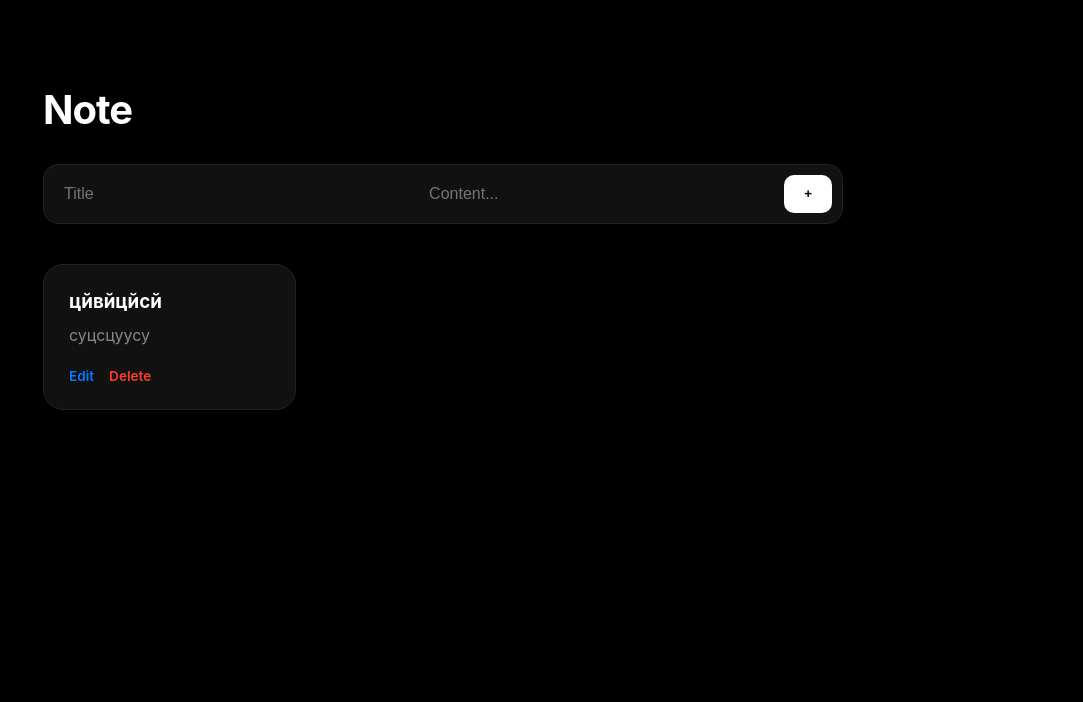
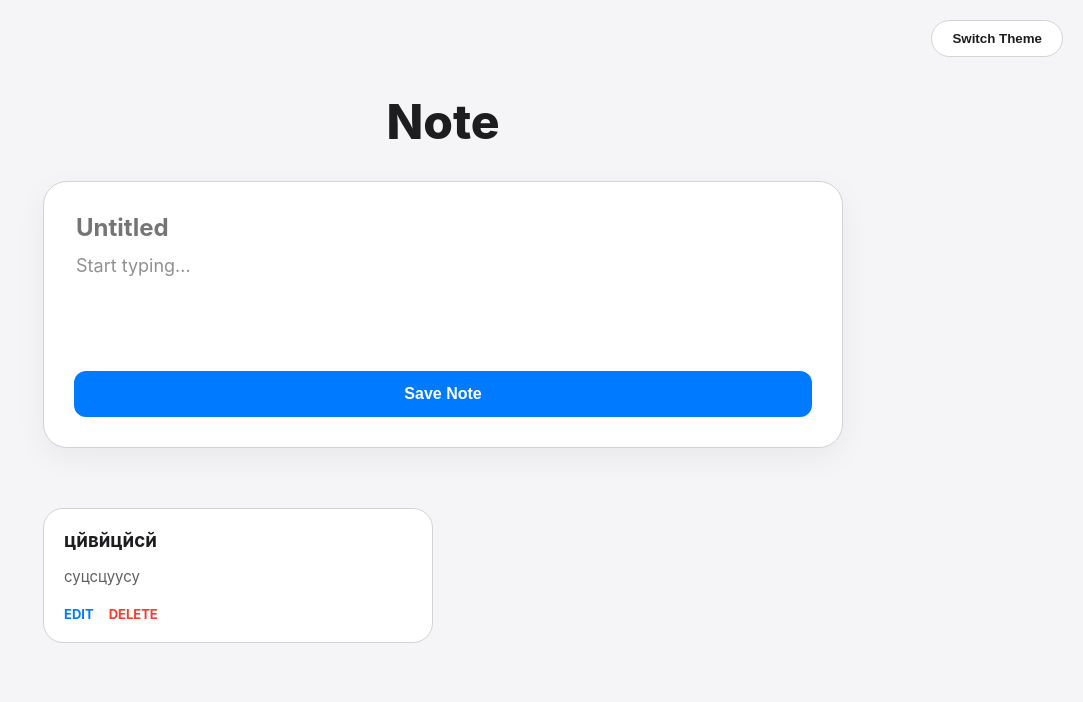
Before and after one commit to noxtra357/Online-notes, a Flask app: page / in a window 1280 px wide. Shown: the top 702 px of the page, without its empty margins (197-1280 px from the left). Run offline with Flask 3, Linux system fonts and the light colour scheme.

Commit message:
My Notes

```diff
--- a/static/style.css
+++ b/static/style.css
@@ -1,46 +1,74 @@
-body {
-    background-color: #000;
-    color: #fff;
-    font-family: -apple-system, sans-serif;
-    display: flex; justify-content: center;
-    padding: 50px 20px;
+:root {
+    --bg: #f5f5f7;
+    --card: #ffffff;
+    --text: #1d1d1f;
+    --border: #d2d2d7;
+    --accent: #007aff;
+    --danger: #ff3b30;
 }
 
-.container { width: 100%; max-width: 800px; }
-
-h1 { font-size: 2.5rem; letter-spacing: -1px; margin-bottom: 30px; }
-
-.note-form {
-    display: flex; gap: 10px; margin-bottom: 40px;
-    background: #111; padding: 10px; border-radius: 15px;
-    border: 1px solid #222;
+body.dark-theme {
+    --bg: #000000;
+    --card: #1c1c1e;
+    --text: #ffffff;
+    --border: #38383a;
+    --accent: #0a84ff;
 }
 
-input {
-    background: transparent; border: none; outline: none;
-    color: #fff; font-size: 1rem; padding: 10px; flex: 1;
+body {
+    background-color: var(--bg);
+    color: var(--text);
+    font-family: -apple-system, system-ui, sans-serif;
+    margin: 0; transition: 0.3s;
+    display: flex; justify-content: center;
 }
 
-.btn-add {
-    background: #fff; color: #000; border: none;
-    border-radius: 10px; padding: 0 20px; cursor: pointer; font-weight: bold;
+.wrapper { width: 100%; max-width: 800px; padding: 60px 20px; }
+
+/* Кнопка темы */
+.theme-toggle {
+    position: fixed; top: 20px; right: 20px;
+    background: var(--card); border: 1px solid var(--border);
+    color: var(--text); padding: 10px 20px; border-radius: 50px;
+    cursor: pointer; font-weight: 600; z-index: 100;
 }
 
-.notes-grid {
-    display: grid; grid-template-columns: repeat(auto-fill, minmax(250px, 1fr)); gap: 20px;
+/* Центральная форма */
+.hero { text-align: center; margin-bottom: 60px; }
+h1 { font-size: 48px; font-weight: 800; margin-bottom: 30px; }
+
+.main-card {
+    background: var(--card); border: 1px solid var(--border);
+    padding: 30px; border-radius: 24px; box-shadow: 0 10px 30px rgba(0,0,0,0.05);
 }
 
-.note-card {
-    background: #111; padding: 25px; border-radius: 20px;
-    border: 1px solid #222; transition: 0.3s;
+input, textarea {
+    width: 100%; background: transparent; border: none; outline: none;
+    color: var(--text); font-family: inherit; font-size: 18px; margin-bottom: 10px;
 }
 
-.note-card:hover { transform: translateY(-5px); border-color: #444; }
+input { font-weight: 700; font-size: 24px; }
+textarea { height: 100px; resize: none; color: var(--text); opacity: 0.8; }
 
-.note-card h3 { margin: 0 0 10px 0; color: #fff; }
-.note-card p { color: #888; margin: 0 0 20px 0; line-height: 1.6; }
+.btn-save {
+    background: var(--accent); color: white; border: none;
+    width: 100%; padding: 14px; border-radius: 12px;
+    font-size: 16px; font-weight: 600; cursor: pointer;
+}
+
+/* Сетка карточек */
+.grid { display: grid; grid-template-columns: repeat(auto-fill, minmax(280px, 1fr)); gap: 20px; }
+
+.note-card {
+    background: var(--card); border: 1px solid var(--border);
+    padding: 20px; border-radius: 20px; transition: 0.2s;
+}
+
+.note-card:hover { transform: translateY(-5px); border-color: var(--accent); }
+.note-card h3 { margin: 0 0 10px 0; }
+.note-card p { opacity: 0.7; font-size: 15px; margin-bottom: 20px; }
 
 .actions { display: flex; gap: 15px; }
-.actions a { text-decoration: none; font-size: 0.85rem; font-weight: 600; }
-.edit-link { color: #007aff; }
-.del-link { color: #ff3b30; }
+.actions a { text-decoration: none; font-size: 13px; font-weight: 700; }
+.edit { color: var(--accent); }
+.delete { color: var(--danger); }
--- a/templates/index.html
+++ b/templates/index.html
@@ -2,31 +2,48 @@
 <html lang="en">
 <head>
     <meta charset="UTF-8">
+    <meta name="viewport" content="width=device-width, initial-scale=1.0">
     <link rel="stylesheet" href="{{ url_for('static', filename='style.css') }}">
-    <title>Notes App</title>
+    <title>Workspace</title>
 </head>
 <body>
-    <div class="container">
-        <h1>Note</h1>
+    <button class="theme-toggle" id="theme-btn">Switch Theme</button>
 
-        <form action="{{ url_for('add_note') }}" method="POST" class="note-form">
-            <input type="text" name="title" placeholder="Title" autocomplete="off">
-            <input type="text" name="content" placeholder="Content..." required autocomplete="off">
-            <button type="submit" class="btn-add">+</button>
-        </form>
+    <div class="wrapper">
+        <div class="hero">
+            <h1>Note</h1>
+            <div class="main-card">
+                <form action="{{ url_for('add_note') }}" method="POST">
+                    <input type="text" name="title" placeholder="Untitled" autocomplete="off">
+                    <textarea name="content" placeholder="Start typing..." required></textarea>
+                    <button type="submit" class="btn-save">Save Note</button>
+                </form>
+            </div>
+        </div>
 
-        <div class="notes-grid">
+        <div class="grid">
             {% for note in notes %}
             <div class="note-card">
                 <h3>{{ note.title if note.title else "Untitled" }}</h3>
                 <p>{{ note.content }}</p>
                 <div class="actions">
-                    <a href="{{ url_for('edit', id=note.id) }}" class="edit-link">Edit</a>
-                    <a href="{{ url_for('delete', id=note.id) }}" class="del-link">Delete</a>
+                    <a href="{{ url_for('edit', id=note.id) }}" class="edit">EDIT</a>
+                    <a href="{{ url_for('delete', id=note.id) }}" class="delete">DELETE</a>
                 </div>
             </div>
             {% endfor %}
         </div>
     </div>
+
+    <script>
+        const btn = document.getElementById('theme-btn');
+        if (localStorage.getItem('theme') === 'dark') {
+            document.body.classList.add('dark-theme');
+        }
+        btn.addEventListener('click', () => {
+            document.body.classList.toggle('dark-theme');
+            localStorage.setItem('theme', document.body.classList.contains('dark-theme') ? 'dark' : 'light');
+        });
+    </script>
 </body>
 </html>
```
Also changed, not shown: templates/edit.html (+15 -8 lines), database.db (added).
